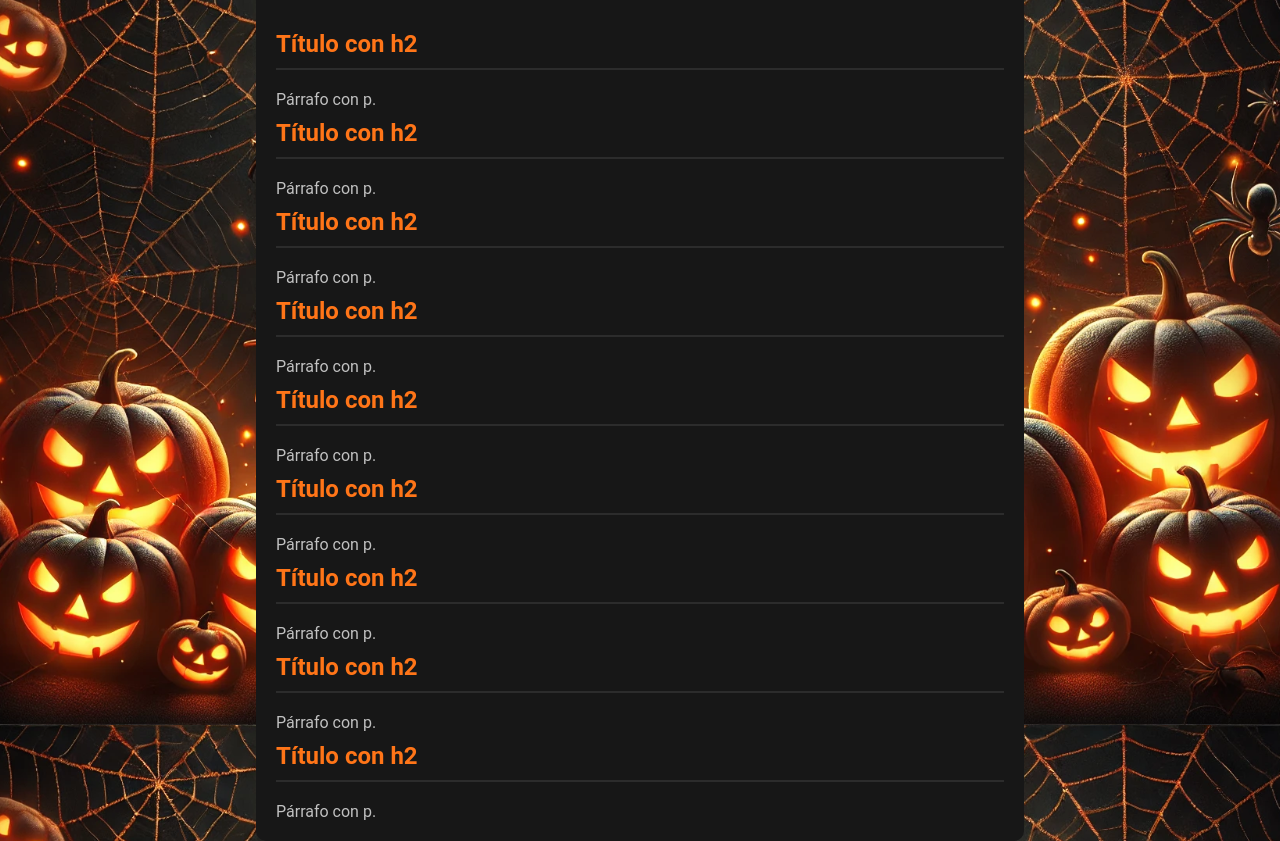
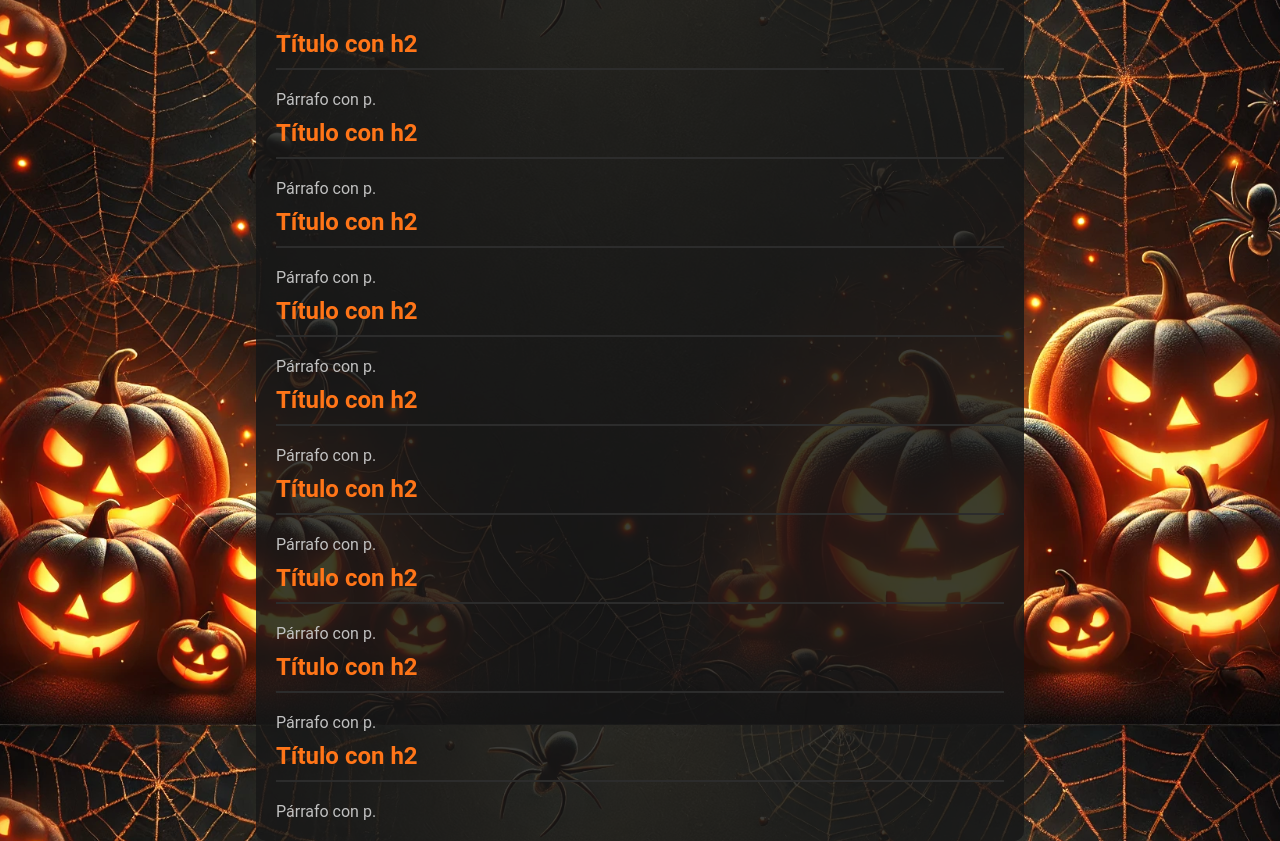
Before and after one commit to paurosmoleon/proyecto-de-halloween, a PHP site: page /front/index.html in a window 1280 px wide. Shown: the part 75-916 px from the top of the page. Run offline with PHP 8.4, Linux system fonts and the light colour scheme.

Commit message:
cambio background
cambio background

```diff
--- a/front/css/index.css
+++ b/front/css/index.css
@@ -3,10 +3,9 @@ main {
   font-family: "Roboto", sans-serif;
   padding: 20px;
   width: 60%;
-  background-color: #171717;
+  background-color: #171717d5;
   border-bottom-left-radius:10px ;
   border-bottom-right-radius:10px ;
-
   margin: 0 auto;
 }
 
```
